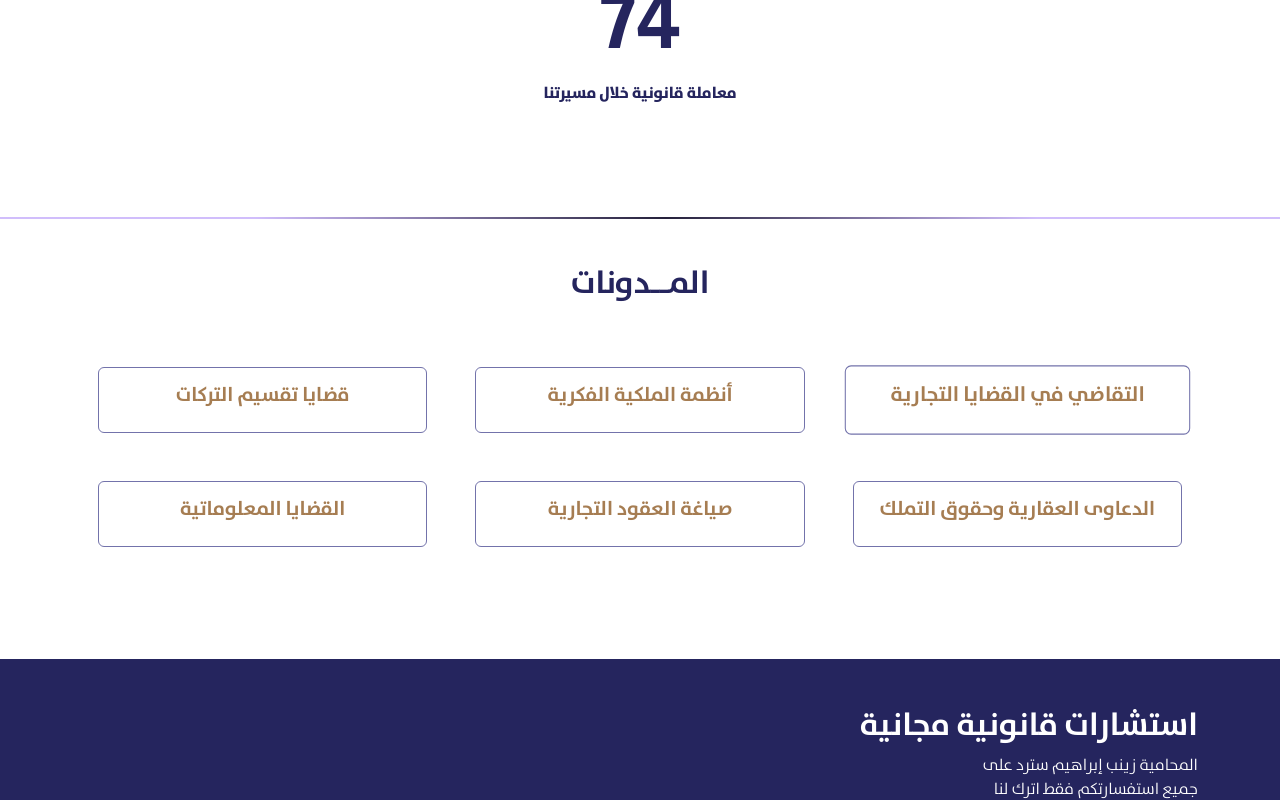
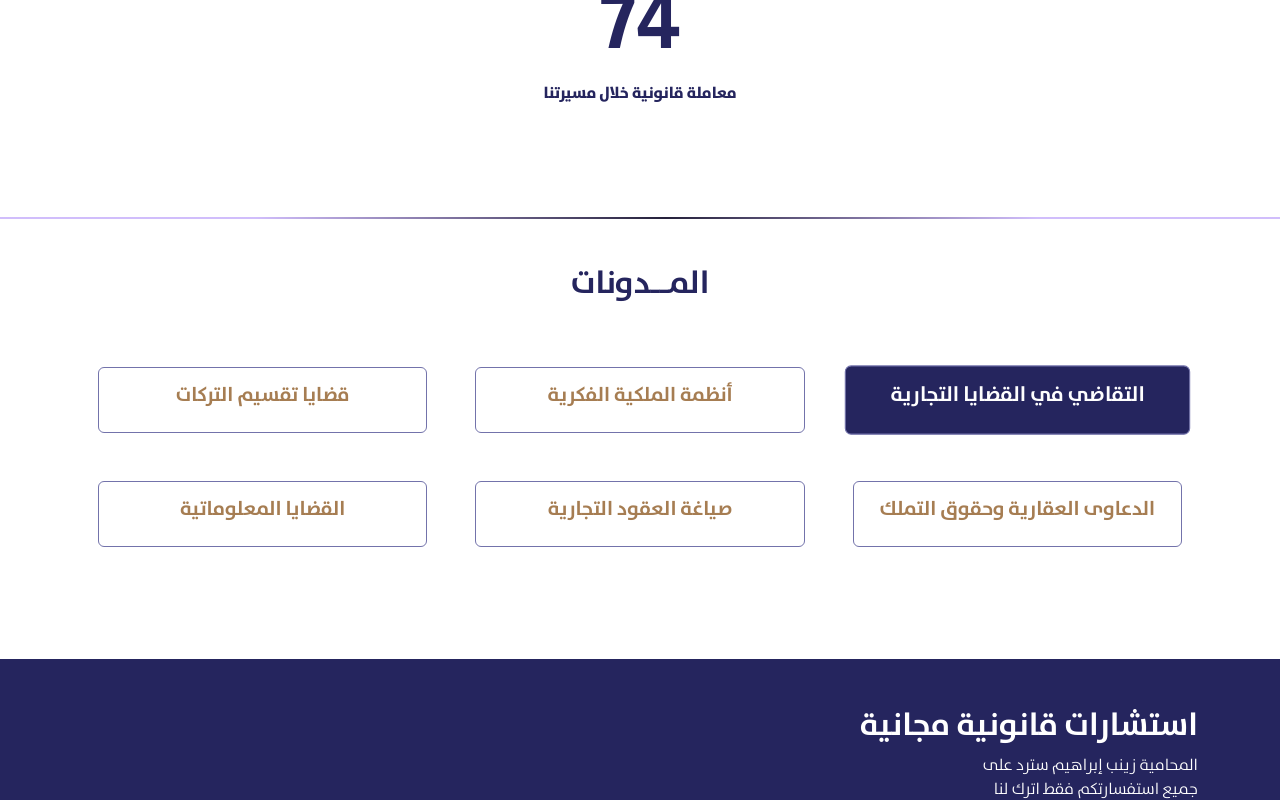
Before and after one commit to hageratia/lawyer-zainab-ibrahim, a React (Vite) app: page / in a window 1280 px wide. In both pictures the pointer is over the element 1017 px from the left and 5703 px from the top of the page. Shown: the part 5303-6103 px from the top of the page. Built offline with nearby package versions, Linux system fonts and the light colour scheme.

Commit message:
Update App.css

```diff
--- a/src/App.css
+++ b/src/App.css
@@ -241,6 +241,12 @@ line {
 
 #blogs .cards:hover {
   transform: scale(1.05);
+  background-color: #25255E;
+  color: white;
+}
+
+#blogs .cards:hover h5 {
+  color: white;
 }
 
 
```
